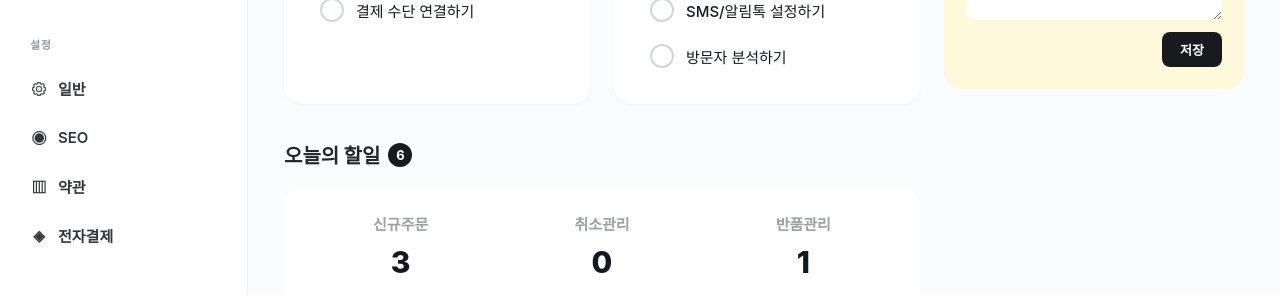
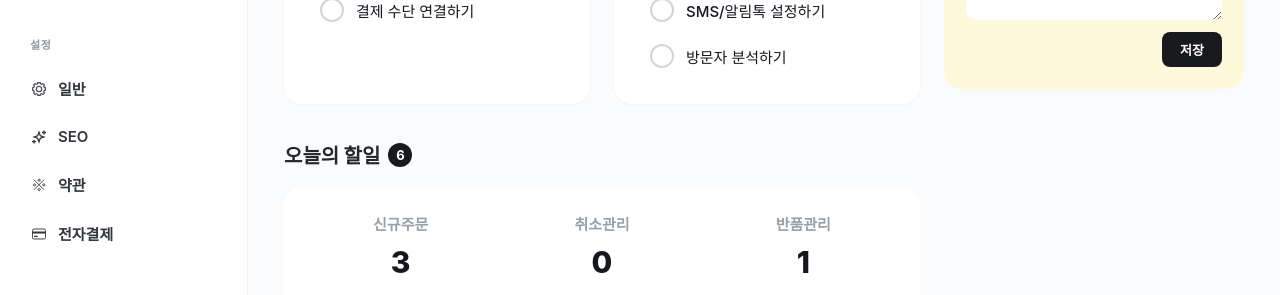
Before and after one commit to youzam136-sudo/belian-admin, a React (Vite) app: page / in a window 1280 px wide. Shown: the part 820-1115 px from the top of the page. Built offline with nearby package versions, Linux system fonts and the light colour scheme.

Commit message:
Update Sidebar.tsx

```diff
--- a/src/components/Sidebar.tsx
+++ b/src/components/Sidebar.tsx
@@ -13,6 +13,9 @@ import {
     PointsIcon,
     BoardIcon,
     GeneralIcon,
+    SeoIcon,
+    TermsIcon,
+    PaymentIcon,
 } from "./icons/SidebarIcons";
 
 const svgIcons: Record<string, React.ComponentType<{ className?: string }>> = {
@@ -27,12 +30,9 @@ const svgIcons: Record<string, React.ComponentType<{ className?: string }>> = {
     "적립금": PointsIcon,
     "게시판": BoardIcon,
     "일반": GeneralIcon,
-};
-
-const icons: Record<string, string> = {
-    "SEO": "◉",
-    "약관": "▥",
-    "전자결제": "◈",
+    "SEO": SeoIcon,
+    "약관": TermsIcon,
+    "전자결제": PaymentIcon,
 };
 
 type MenuLeaf = {
@@ -115,7 +115,7 @@ function Sidebar() {
         if (SvgIcon) {
             return <SvgIcon className="admin-sidebar-icon-svg" />;
         }
-        return icons[label];
+        return null;
     };
 
     return (
```
